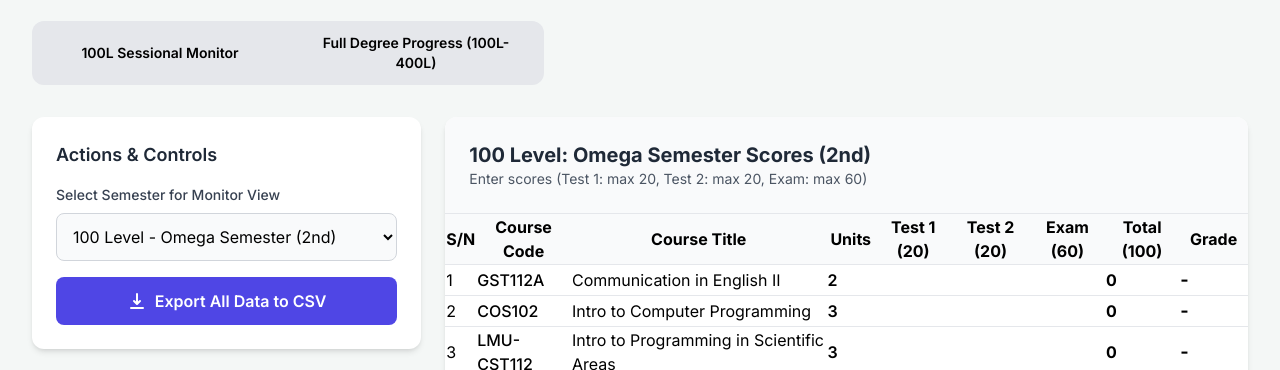
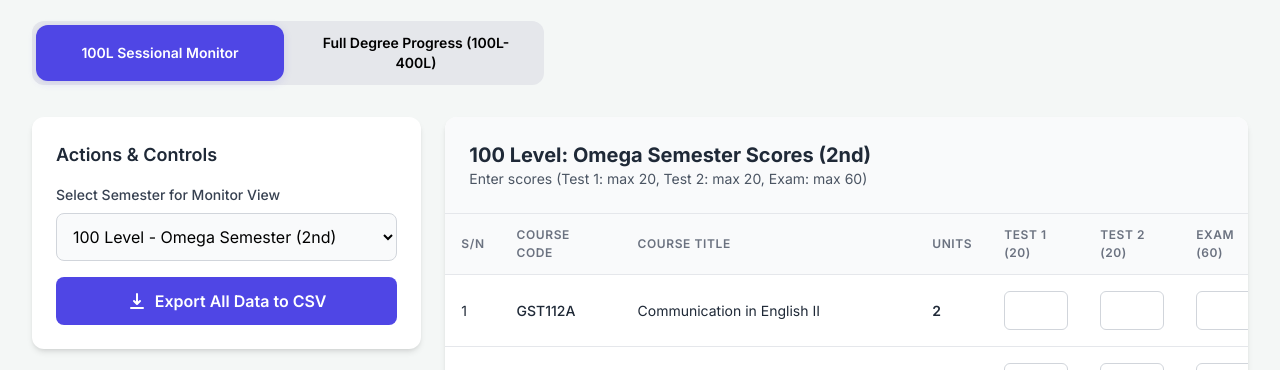
Before and after one commit to matthew2004-ap/JavaScript, a plain HTML site: page course_monitor/index_5.html in a window 1280 px wide. Shown: the part 103-473 px from the top of the page. Drawn offline with nearby package versions, Linux system fonts and the light colour scheme.

Commit message:
Commit all

```diff
--- a/course_monitor/index_5.html
+++ b/course_monitor/index_5.html
@@ -25,18 +25,44 @@
         }
         /* Style for table headers */
         th {
-            @apply px-4 py-3 text-left text-xs font-semibold text-gray-500 uppercase tracking-wider;
+            padding-left: 1rem;
+            padding-right: 1rem;
+            padding-top: 0.75rem;
+            padding-bottom: 0.75rem;
+            text-align: left;
+            font-size: 0.75rem;
+            font-weight: 600;
+            color: #6b7280; /* text-gray-500 */
+            text-transform: uppercase;
+            letter-spacing: 0.05em;
         }
         /* Style for table cells */
         td {
-            @apply px-4 py-4 text-sm text-gray-800 whitespace-nowrap;
+            padding-left: 1rem;
+            padding-right: 1rem;
+            padding-top: 1rem;
+            padding-bottom: 1rem;
+            font-size: 0.875rem;
+            color: #1f2937; /* text-gray-800 */
+            white-space: nowrap;
         }
         /* Style for input fields in table */
         td input {
-            @apply w-16 p-2 text-center border border-gray-300 rounded-md focus:ring-indigo-500 focus:border-indigo-500;
+            width: 4rem;
+            padding: 0.5rem;
+            text-align: center;
+            border: 1px solid #d1d5db; /* border-gray-300 */
+            border-radius: 0.375rem;
+            outline: none;
+        }
+        td input:focus {
+            border-color: #6366f1; /* border-indigo-500 */
+            box-shadow: 0 0 0 2px #6366f1; /* focus:ring-indigo-500 */
         }
         .tab-button.active {
-            @apply bg-indigo-600 text-white shadow-lg;
+            background-color: #4f46e5; /* bg-indigo-600 */
+            color: #fff;
+            box-shadow: 0 2px 8px rgba(79, 70, 229, 0.15);
         }
         /* Custom scrollbar */
         ::-webkit-scrollbar {
```
Also changed, not shown: course_monitor/index.html (+36 -4 lines), course_monitor/index_3.html (+29 -4 lines), course_monitor/index_4.html (+30 -4 lines), course_monitor/index_full.html (+27 -4 lines).
